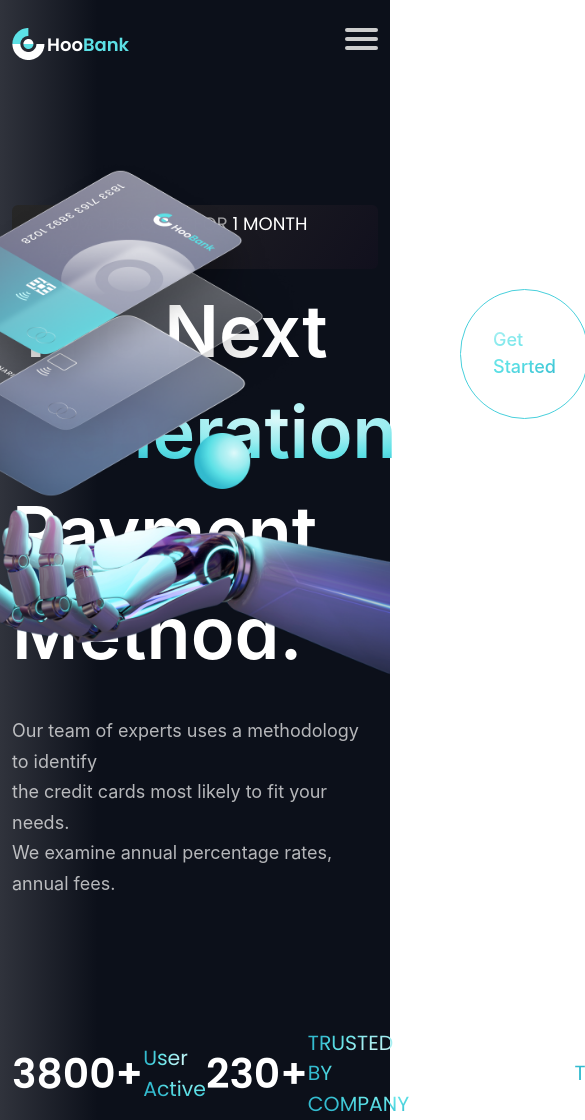
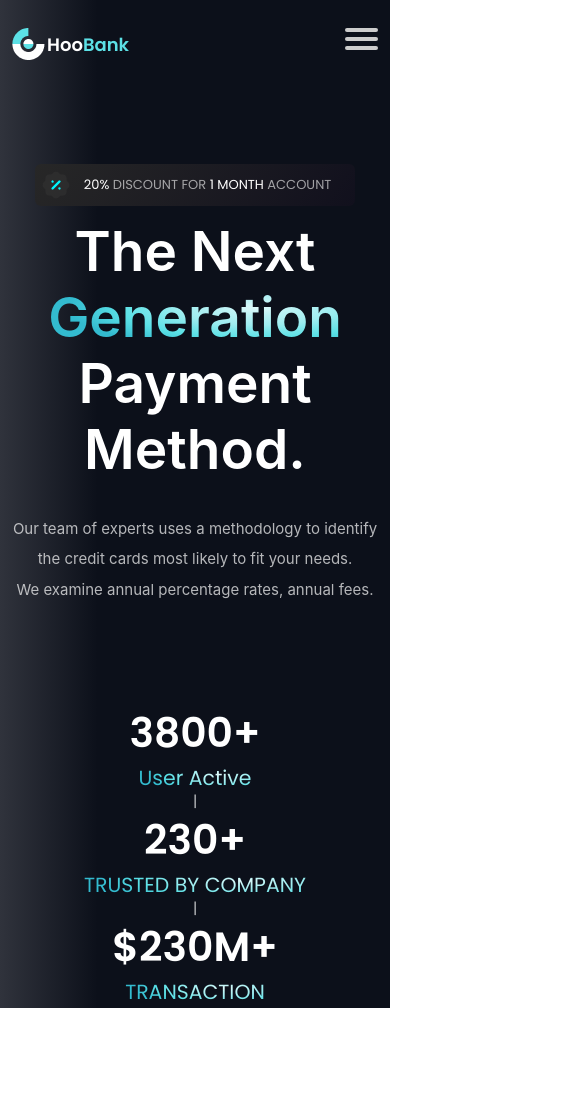
Before and after one commit to zarrar79/Hoobank, a React (Create React App) app: page / in a window 390 px wide. Shown: the top 1120 px of the page, 585 px wide, since content can reach past the window. After the commit the page ends 1008 px from the top, so only its background shows below. Built offline with nearby package versions, Linux system fonts and the light colour scheme.

Commit message:
hero section responsive

```diff
--- a/src/App.css
+++ b/src/App.css
@@ -137,7 +137,30 @@
   background-clip: text;
   color: transparent;
 }
-
+@media (max-width:1144px){
+  .hand_Ai{
+    display:none;
+  }
+  .text_img{
+    display:flex;
+    justify-content:center;
+    text-align:center;
+  }
+  .text_center_1{
+    margin-left:auto;
+    margin-right:auto;
+  }
+  .get_start{
+    display:none;
+  }
+  .footer{
+    /* display:grid;
+    grid-template-columns:1fr 1fr; */
+    flex-direction:column;
+    text-align:center;
+    align-items:center;
+  }
+}
 @media (max-width:1110px){
   .large{
     max-width:900px;
@@ -181,3 +204,25 @@
     padding-right:12px;
   }
 }
+@media (max-width:434px){
+  .text_center_1{
+    max-width:320px;
+  }
+  .text_center{
+    margin-top:2rem;
+  }
+  .next_generation{
+    font-size:55px;
+    line-height:normal;
+  }
+  .small{
+    font-size:15px;
+  }
+  .footer{
+    margin-top:6rem;
+  }
+  .strip{
+    text-align:center;
+    font-size:13px;
+  }
+}
--- a/src/Components/Hero.js
+++ b/src/Components/Hero.js
@@ -80,26 +80,26 @@ export const Hero = () => {
 
                 <div className='mx-auto max-w-[1050px] large'>
                     {/* image + text */}
-                    <div className='font-Poppin mt-5'>
+                    <div className='text_center text_img font-Poppin mt-5'>
                         {/* text */}
-                        <div className='mt-[105px]'>
+                        <div className='text_center mt-[105px]'>
                             {/* strip */}
-                            <div className='mb-3 background_1 flex max-w-[408px] p-[0.3rem] items-center rounded-md space-x-3'>
+                            <div className='text_center_1 mb-3 background_1 flex max-w-[408px] p-[0.3rem] items-center rounded-md space-x-3'>
                                 {/* image */}
                                 <div ><img src={Discount}></img></div>
                                 {/* text */}
-                                <div className='font-Poppins text-[18px] font-[400] text-[#FFFFFF99]'><span className='text-[#ffff]'>20%</span> DISCOUNT FOR <span className='text-[#ffff]'>1 MONTH</span> ACCOUNT</div>
+                                <div className='strip font-Poppins text-[18px] font-[400] text-[#FFFFFF99]'><span className='text-[#ffff]'>20%</span> DISCOUNT FOR <span className='text-[#ffff]'>1 MONTH</span> ACCOUNT</div>
                             </div>
                             {/* b-text and round */}
-                            <div className='flex relative'>
+                            <div className='relative'>
                                 {/* b-text */}
-                                <div className='text-[72px] font-[600] text-[#ffff] leading-[100.8px]'>
+                                <div className='next_generation text-[72px] font-[600] text-[#ffff] leading-[100.8px]'>
                                     The Next<br></br> <span className='background_3'>Generation</span><br></br> Payment Method.
                                 </div>
                                 {/* wrap absolute */}
                                 <div className='absolute left-[28rem] top-2'>
                                     {/* round + img */}
-                                    <div className='p-8 flex justify-center border-[#49d0dc] relative rounded-full border-[1.5px] max-w-[200px] h-[130px]'>
+                                    <div className='get_start p-8 flex justify-center border-[#49d0dc] relative rounded-full border-[1.5px] max-w-[200px] h-[130px]'>
                                         {/*round  */}
                                         <div className='flex justify-center text-[18px] font-[500] background_4 mt-1'>Get<br></br>Started</div>
                                         {/* img */}
@@ -108,15 +108,15 @@ export const Hero = () => {
                                 </div>
                             </div>
                             {/* s-text */}
-                            <div className='mt-8 font-[400] text-[18px] leading-[30.6px] text-[#FFFFFFB2]'>Our team of experts uses a methodology to identify<br></br> the credit cards most likely to fit your needs.<br></br>
+                            <div className='small mt-8 font-[400] text-[18px] leading-[30.6px] text-[#FFFFFFB2]'>Our team of experts uses a methodology to identify<br></br> the credit cards most likely to fit your needs.<br></br>
                                 We examine annual percentage rates, annual fees.</div>
 
                         </div>
                         {/* image */}
-                        <div className='absolute top-[8rem] right-0'><img className='max-w-[550px]' src={AI}></img></div>
+                        <div className='hand_Ai absolute top-[8rem] right-0'><img className='max-w-[550px]' src={AI}></img></div>
                     </div>
                      {/* footer of hero */}
-                <div className='mt-[8rem] font-Poppins flex justify-between items-center'>
+                <div className='footer mt-[8rem] font-Poppins flex justify-between items-center'>
                     {/* amount */}
                     <div className='font-[600] text-[40.89px] text-[#ffff]'>3800+</div>
                     {/* text */}
```
